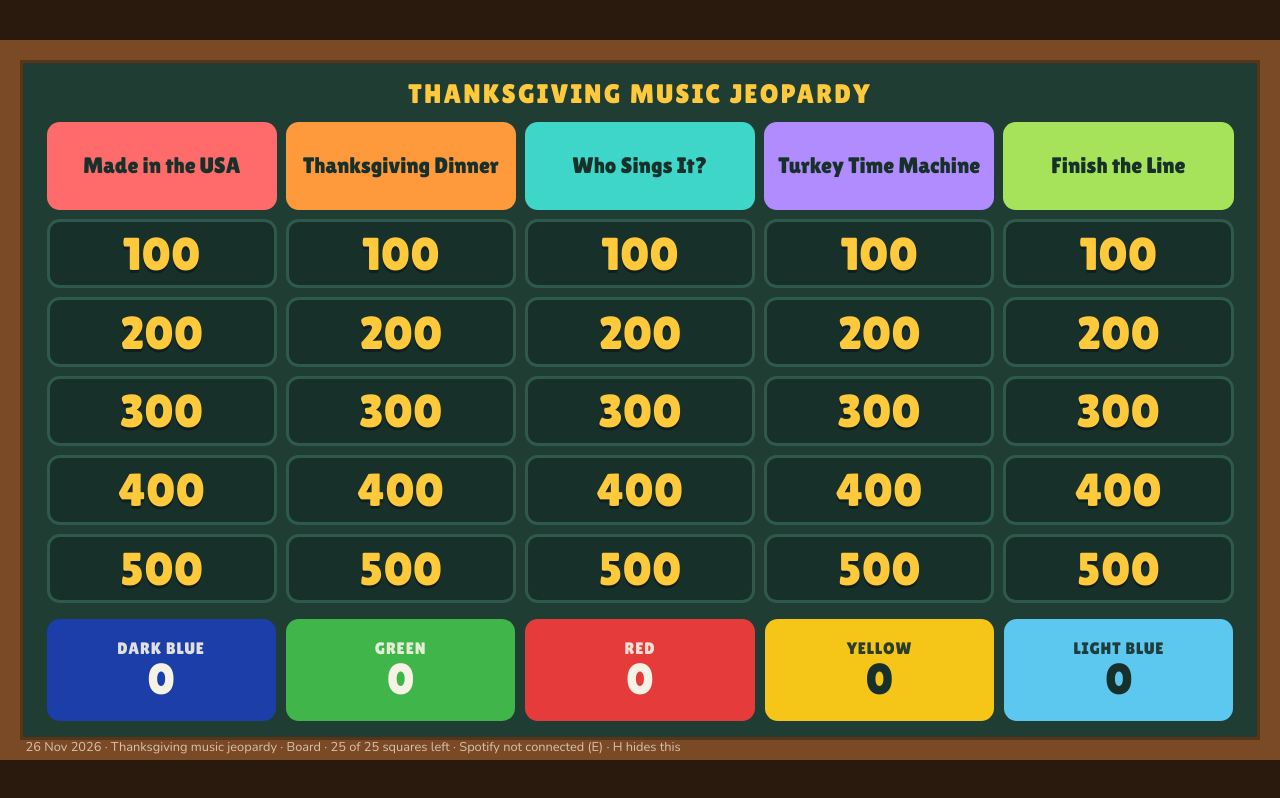
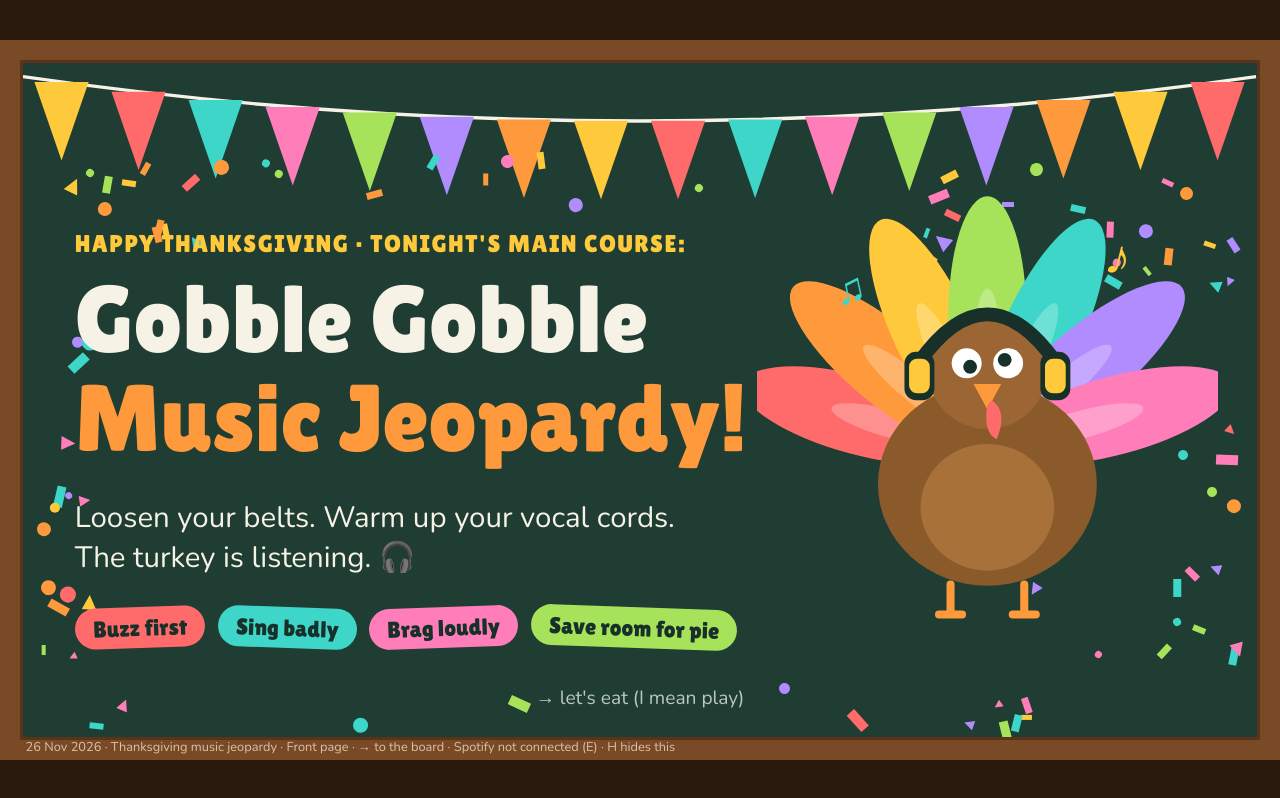
Before and after one commit to vesoma-quiz/quiz, a plain HTML site: page 2026-11-26-thanksgiving-music-jeopardy.html in a window 1280 px wide. Drawn offline with nearby package versions, Linux system fonts and the light colour scheme.

Commit message:
Add files via upload

```diff
--- a/2026-11-26-thanksgiving-music-jeopardy.html
+++ b/2026-11-26-thanksgiving-music-jeopardy.html
@@ -338,7 +338,23 @@ while (ST.scores.length < TEAMS.length) ST.scores.push(0);
 const saveST = () => S.set(QK('jstate'), ST);
 const used = (c, r) => !!ST.used[c + '-' + r];
 const left = () => NC * NR - Object.keys(ST.used).filter(k => ST.used[k]).length;
-let G = {screen: 'board'};
+let G = {screen: 'welcome'};
+function turkeySVG() {
+  const fe = [C.coral, C.orange, C.gold, C.lime, C.teal, C.purple, C.pink];
+  let f = '';
+  fe.forEach((col, i) => { const a = -75 + i * 25; f += `<ellipse cx="200" cy="120" rx="34" ry="105" fill="${col}" transform="rotate(${a} 200 235)"/><ellipse cx="200" cy="150" rx="12" ry="55" fill="rgba(255,255,255,.25)" transform="rotate(${a} 200 235)"/>`; });
+  return `<svg viewBox="0 0 400 400" style="width:100%;height:100%">${f}
+    <ellipse cx="200" cy="265" rx="95" ry="88" fill="#8B5A2B"/><ellipse cx="200" cy="285" rx="58" ry="55" fill="#A9713A"/>
+    <circle cx="200" cy="165" r="52" fill="#9C6634"/>
+    <path d="M140 160 Q200 75 260 160" fill="none" stroke="#17302A" stroke-width="12" stroke-linecap="round"/>
+    <rect x="128" y="150" width="26" height="42" rx="10" fill="#17302A"/><rect x="246" y="150" width="26" height="42" rx="10" fill="#17302A"/>
+    <rect x="132" y="156" width="18" height="30" rx="7" fill="${C.gold}"/><rect x="250" y="156" width="18" height="30" rx="7" fill="${C.gold}"/>
+    <circle cx="182" cy="160" r="13" fill="#fff"/><circle cx="218" cy="160" r="13" fill="#fff"/><circle cx="185" cy="163" r="6" fill="#17302A"/><circle cx="215" cy="157" r="6" fill="#17302A"/>
+    <path d="M188 178 L212 178 L200 200 Z" fill="${C.orange}"/><path d="M204 192 q14 10 4 34 q-12 -6 -8 -30 Z" fill="${C.coral}"/>
+    <path d="M168 352 v26 m-10 0 h20 M232 352 v26 m-10 0 h20" stroke="${C.orange}" stroke-width="7" stroke-linecap="round"/>
+    <text x="300" y="80" font-family="Lilita One" font-size="44" fill="${C.gold}" transform="rotate(14 300 80)">♪</text><text x="70" y="110" font-family="Lilita One" font-size="36" fill="${C.teal}" transform="rotate(-12 70 110)">♫</text></svg>`;
+}
+
 
 /* ---------- screens ---------- */
 function txtColor(hex) { const n = parseInt(hex.slice(1), 16), r = n >> 16, g = (n >> 8) & 255, b = n & 255; return (r * 299 + g * 587 + b * 114) / 1000 > 150 ? C.dk : C.chalk; }
@@ -346,6 +362,15 @@ function scoresBar() {
   return `<div class="jscores">${TEAMS.map((t, i) => `<div class="js" style="background:${t.color};color:${txtColor(t.color)}"><button class="adj m" onclick="adj(${i},-100)">−</button><div class="n">${esc(t.name).toUpperCase()}</div><div class="p">${ST.scores[i]}</div><button class="adj pl" onclick="adj(${i},100)">+</button></div>`).join('')}</div>`;
 }
 const SCR = {
+  welcome() {
+    return bunting() + confetti(90, WIDE.concat([[1, 13, 98, 8]]), 1) + `<div class="abs" style="left:4cqw;top:13cqw;width:58cqw">
+      <div class="kicker" style="color:${C.gold};font-size:1.9cqw">HAPPY THANKSGIVING · TONIGHT'S MAIN COURSE:</div>
+      <div class="big" style="font-size:7.4cqw;margin-top:1cqw">Gobble Gobble<br><span style="color:${C.orange}">Music Jeopardy!</span></div>
+      <div class="sub" style="color:${C.chalk};font-size:2.3cqw;margin-top:2.2cqw">Loosen your belts. Warm up your vocal cords.<br>The turkey is listening. 🎧</div>
+      <div style="display:flex;gap:1cqw;margin-top:2.4cqw;flex-wrap:wrap">${['Buzz first', 'Sing badly', 'Brag loudly', 'Save room for pie'].map((t, i) => `<span class="h" style="background:${PARTY[i + 1]};color:${C.dk};font-size:1.8cqw;padding:.6cqw 1.4cqw;border-radius:2cqw;transform:rotate(${i % 2 ? 2 : -2}deg)">${t}</span>`).join('')}</div></div>
+      <div class="abs" style="right:3cqw;top:9cqw;width:36cqw;height:36cqw">${turkeySVG()}</div>
+      <div class="hint">→ let's eat (I mean play)</div>`;
+  },
   board() {
     let h = `<div class="jtitle">${esc(CFG.title || DATA.title).toUpperCase()}</div><div class="jgrid">`;
     for (let c = 0; c < NC; c++) h += `<div class="jh" style="background:${DATA.cats[c].color}">${esc(cc(c).name)}</div>`;
@@ -381,7 +406,7 @@ const SCR = {
 };
 function render() { seed = 11 + (G.c || 0) * 7 + (G.r || 0); $('board').innerHTML = SCR[G.screen](); status(); const w = $('wager'); if (w) setTimeout(() => w.focus(), 50); }
 function status() {
-  const where = {board: `Board · ${left()} of ${NC * NR} squares left`, clue: G.c != null ? `${cc(G.c).name} ${VAL(G.r)} · ${G.dd ? 'Daily Double, buzzers OFF' : 'buzzers ON'} · Y right · N wrong · → show answer · ← back` : '', answer: '→ back to the board', final: 'Final scores', dd: 'Daily Double · pick the team, type the bet, press Enter · ← back'}[G.screen];
+  const where = {board: `Board · ${left()} of ${NC * NR} squares left`, clue: G.c != null ? `${cc(G.c).name} ${VAL(G.r)} · ${G.dd ? 'Daily Double, buzzers OFF' : 'buzzers ON'} · Y right · N wrong · → show answer · ← back` : '', answer: '→ back to the board', welcome: 'Front page · → to the board', final: 'Final scores', dd: 'Daily Double · pick the team, type the bet, press Enter · ← back'}[G.screen];
   $('status').textContent = (QUIZ ? QUIZ_NAME + ' · ' : '') + where + (SP.connected() ? '' : ' · Spotify not connected (E)') + (SP.err ? ' · ⚠ ' + SP.err : '') + ' · H hides this';
 }
 
@@ -446,7 +471,8 @@ document.addEventListener('keydown', e => {
   else if (K === 'n') wrong();
   else if (k === 'ArrowRight' || k === 'PageDown' || k === 'Enter') {
     e.preventDefault();
-    if (G.screen === 'dd') { if (G.ddTeam != null) ddGo(); }
+    if (G.screen === 'welcome') { G = {screen: 'board'}; render(); }
+    else if (G.screen === 'dd') { if (G.ddTeam != null) ddGo(); }
     else if (G.screen === 'clue') { if (G.buzz != null) { G.buzz = null; } reveal(); }
     else if (G.screen === 'answer') toBoard();
     else if (G.screen === 'board' && !left()) toBoard();
@@ -454,6 +480,7 @@ document.addEventListener('keydown', e => {
   else if (k === 'ArrowLeft' || k === 'PageUp') { e.preventDefault(); if (G.screen !== 'board') toBoard(); }
   else if (k === ' ') { e.preventDefault(); if (G.buzz != null && !G.dd) { G.buzz = null; $('buzz').style.display = 'none'; replay(); } }
   else if (K === 'p') SP.toggle().then(render);
+  else if (k === 'Home') { G = {screen: 'welcome'}; render(); }
   else if (K === 'w') { G = {screen: 'final'}; PRESETS.fanfare.play(); render(); }
   else if (K === 'f') { if (!document.fullscreenElement) document.documentElement.requestFullscreen().catch(() => {}); else document.exitFullscreen(); }
   else if (K === 'h') $('status').classList.toggle('off');
@@ -485,7 +512,7 @@ async function drawEdit() {
     <td>Score: <input type="number" step="100" style="width:90px" value="${ST.scores[i]}" onchange="ST.scores[${i}]=Number(this.value)||0;saveST()"></td></tr>`).join('')}</table>
     <div class="muted">Team sounds and recordings are the same as in the pub quiz (record new ones there).</div>
     <div style="margin-top:8px"><button onclick="if(confirm('Start a new game? All scores go to 0 and every square opens again.')){ST={used:{},scores:TEAMS.map(()=>0)};saveST();drawEdit()}">New game (reset scores and board)</button></div>`;
-  h += `<h3>Keys during the game</h3><div class="keys muted"><span>Click a square to open it</span><span>1–5 buzzers</span><span>Y right (adds points)</span><span>N wrong (takes points, the clip plays again from the start, others can buzz)</span><span>→ show answer / back to board</span><span>← back to board (square stays open)</span><span>Space cancel a buzz</span><span>Daily Double: click the team (or it buzzes), type the bet, Enter</span><span>P pause / play music</span><span>W final scores</span><span>F full screen</span><span>E edit mode</span></div>
+  h += `<h3>Keys during the game</h3><div class="keys muted"><span>Click a square to open it</span><span>1–5 buzzers</span><span>Y right (adds points)</span><span>N wrong (takes points, the clip plays again from the start, others can buzz)</span><span>→ show answer / back to board</span><span>← back to board (square stays open)</span><span>Space cancel a buzz</span><span>Daily Double: click the team (or it buzzes), type the bet, Enter</span><span>P pause / play music</span><span>W final scores</span><span>Home front page</span><span>F full screen</span><span>E edit mode</span></div>
     <div class="muted" style="margin-top:6px">To fix a score on the board: move the mouse over a team's score and click − or +.</div>`;
   h += `<h3>The board</h3><div class="muted" style="margin-bottom:8px">Title on the board: <input style="width:320px" value="${esc(CFG.title || DATA.title)}" onchange="CFG.title=this.value;S.set(QK('jcfg'),CFG)"></div>
     <table><tr><th>Points</th><th>Song</th><th>Start music from<br><span style="font-weight:400">(e.g. 10 or 1:05)</span></th><th>Play for (s)</th><th>Answer (big)</th><th>Small line under it</th><th>Daily Double</th><th>Played</th></tr>`;
```
